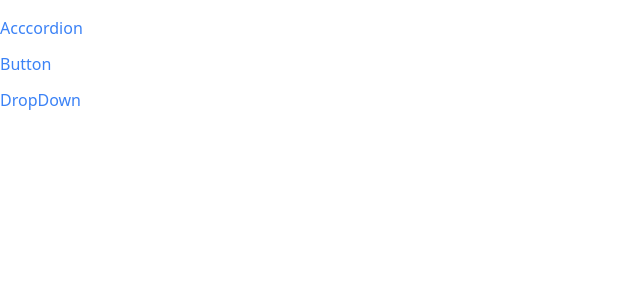
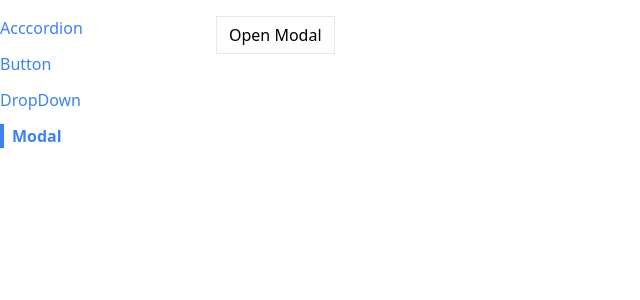
Before and after one commit to SivaSurender/Routing_Module, a React (Vite) app: page /modal in a window 1280 px wide. Shown: the top 300 px of the page, without its empty margins (0-640 px from the left). Built offline with nearby package versions, Linux system fonts and the light colour scheme.

Commit message:
modal comp

```diff
--- a/src/App.jsx
+++ b/src/App.jsx
@@ -5,6 +5,7 @@ import AccordionPage from "./pages/AccordioPage";
 import DropDownPage from "./pages/DropDownPage";
 import ButtonPage from "./pages/ButtonPage";
 import SideBar from "./UI/SideBar";
+import ModalPage from "./pages/ModalPage";
 
 function App() {
   return (
@@ -23,6 +24,9 @@ function App() {
         <Route path="/button">
           <ButtonPage />
         </Route>
+        <Route path="/modal">
+          <ModalPage />
+        </Route>
       </div>
     </div>
   );
--- /dev/null
+++ b/src/UI/Modal.jsx
@@ -0,0 +1,7 @@
+import React from "react";
+
+function Modal() {
+  return <div>Modal</div>;
+}
+
+export default Modal;
--- a/src/UI/SideBar.jsx
+++ b/src/UI/SideBar.jsx
@@ -6,6 +6,7 @@ function SideBar() {
     { label: "Acccordion", path: "/accordion" },
     { label: "Button", path: "/button" },
     { label: "DropDown", path: "/" },
+    { label: "Modal", path: "/modal" },
   ];
   return (
     <div>
--- /dev/null
+++ b/src/pages/ModalPage.jsx
@@ -0,0 +1,17 @@
+import React, { useState } from "react";
+import Button from "../UI/Button";
+import Modal from "../UI/Modal";
+
+function ModalPage() {
+  const [isModalOpen, setIsModalOpen] = useState(false);
+  return (
+    <div>
+      <Button primary onClick={() => setIsModalOpen(true)}>
+        Open Modal
+      </Button>
+      {isModalOpen && <Modal />}
+    </div>
+  );
+}
+
+export default ModalPage;
```
